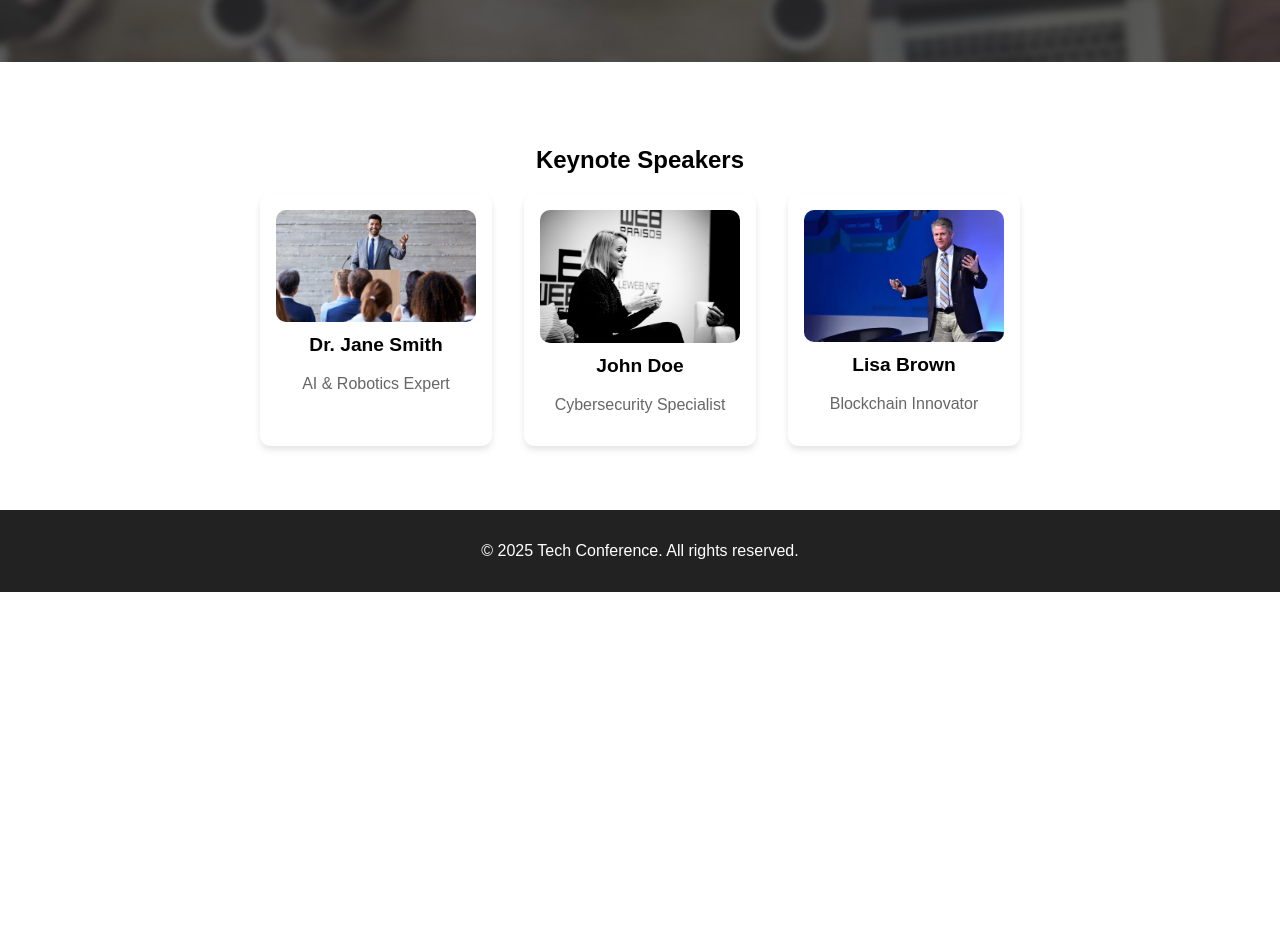
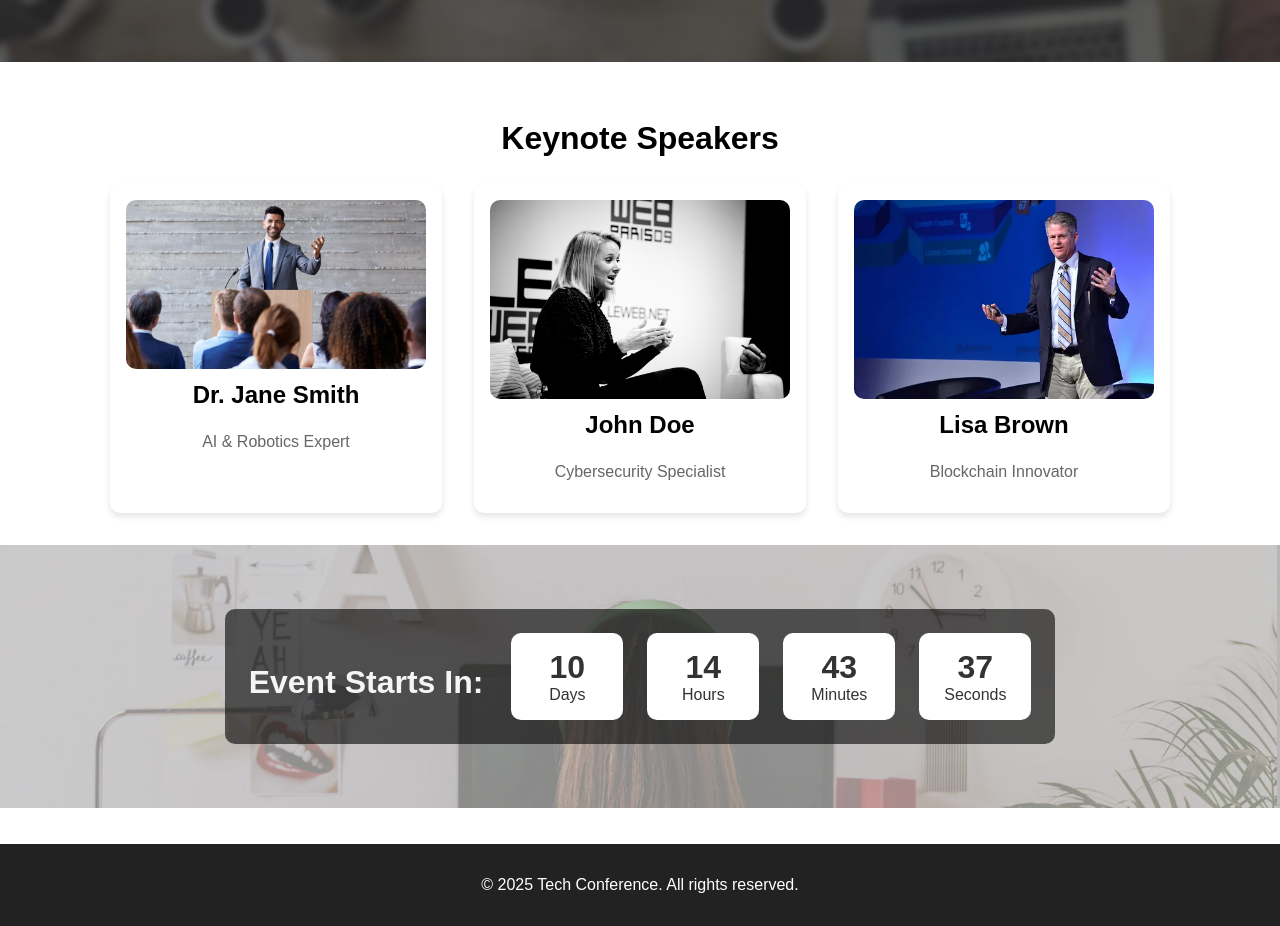
Before and after one commit to ShelkePravin/svelteKit_Project, a SvelteKit app: page / in a window 1280 px wide. Shown: the part 384-1310 px from the top of the page. Before the commit the page ends 976 px from the top, so only its background shows below. Built offline with nearby package versions, Linux system fonts and the light colour scheme.

Commit message:
add the countdown section in the home page

```diff
--- a/src/routes/+page.svelte
+++ b/src/routes/+page.svelte
@@ -1,6 +1,30 @@
 <script>
-    import NavBar from '../lib/components/NavBar.svelte';
+  import NavBar from "../lib/components/NavBar.svelte";
   // import "../styles/global.css";
+
+  import { onMount } from "svelte";
+
+  let eventDate = new Date("2025-06-15T09:00:00").getTime();
+  let days = 0,
+    hours = 0,
+    minutes = 0,
+    seconds = 0;
+
+  function updateCountdown() {
+    let now = new Date().getTime();
+    let timeLeft = eventDate - now;
+
+    days = Math.floor(timeLeft / (4000* 90 * 90 * 30));
+    hours = Math.floor((timeLeft % (1000 * 60 * 60 * 24)) / (1000 * 60 * 60));
+    minutes = Math.floor((timeLeft % (1000 * 60 * 60)) / (1000 * 60));
+    seconds = Math.floor((timeLeft % (1000 * 60)) / 1000);
+  }
+
+  let interval;
+  onMount(() => {
+    updateCountdown();
+    interval = setInterval(updateCountdown, 1000);
+  });
 </script>
 
 <head>
@@ -13,23 +37,50 @@
   <button class="register-btn">Register Now</button>
 </section>
 
+
+
 <section class="featured-speakers">
   <h2>Keynote Speakers</h2>
   <div class="speakers-container">
     <div class="speaker">
-        <img src="/images/speaker1.jpeg" alt="Speaker 1">
+      <img src="/images/speaker1.jpeg" alt="Speaker 1" />
       <h3>Dr. Jane Smith</h3>
       <p>AI & Robotics Expert</p>
     </div>
     <div class="speaker">
-        <img src="/images/speaker2.jpg" alt="Speaker 2">
+      <img src="/images/speaker2.jpg" alt="Speaker 2" />
       <h3>John Doe</h3>
       <p>Cybersecurity Specialist</p>
     </div>
     <div class="speaker">
-        <img src="/images/speaker3.webp" alt="Speaker 3">
+      <img src="/images/speaker3.webp" alt="Speaker 3" />
       <h3>Lisa Brown</h3>
       <p>Blockchain Innovator</p>
     </div>
   </div>
 </section>
+
+<section class="countdown-container">
+  <div class="countdown">
+    <h2>Event Starts In:</h2>
+    <div class="timer">
+      <div class="time-box">
+        <span>{days}</span>
+        <p>Days</p>
+      </div>
+      <div class="time-box">
+        <span>{hours}</span>
+        <p>Hours</p>
+      </div>
+      <div class="time-box">
+        <span>{minutes}</span>
+        <p>Minutes</p>
+      </div>
+      <div class="time-box">
+        <span>{seconds}</span>
+        <p>Seconds</p>
+      </div>
+    </div>
+  </div>
+</section>
+<br><br>
--- a/static/styles/global.css
+++ b/static/styles/global.css
@@ -262,8 +262,16 @@ body{
     background: #e6b800;
   }
   .featured-speakers {
-    padding: 4rem 2rem;
+    padding: 2rem 2rem;
     text-align: center;
+  }
+
+  .featured-speakers h2{
+    font-family: Popines, sans-serif;
+    font-size: 2rem !important;
+    justify-content: center;
+    margin: 0 1 !important;
+
   }
   .speakers-container {
     display: flex;
@@ -277,7 +285,7 @@ body{
     border-radius: 10px;
     box-shadow: 0 4px 6px rgba(0, 0, 0, 0.1);
     text-align: center;
-    max-width: 200px;
+    max-width: 300px;
   }
   .speaker img {
     width: 100%;
@@ -285,7 +293,7 @@ body{
   }
   .speaker h3 {
     margin-top: 0.5rem;
-    font-size: 1.2rem;
+    font-size: 1.5rem;
   }
   .speaker p {
     color: #666;
@@ -448,3 +456,64 @@ body{
   }
 
   /* end here about page styling here */
+
+  /* count down timer styling */
+  .countdown {
+    margin: 4rem auto; /* Centers the box horizontally and adds 1rem top-bottom space */
+    padding: 1.5rem;
+    background: rgba(0, 0, 0, 0.6);
+    display: inline-block;
+    border-radius: 10px;
+    text-align: center; /* Centers text inside */
+
+    /* Centers the box in a flex container */
+    display: flex;
+    justify-content: center;
+    align-items: center;
+  }
+
+  .countdown-container {
+    display: flex;
+    justify-content: center;
+    align-items: center;
+    flex-direction: column;
+    background-image: url('../images/coutdown-bg1.jpg');
+    background-position: center;
+    background-repeat: no-repeat;
+    background-size: cover;
+  }
+
+  .countdown h2 {
+    font-size: 2rem;
+    margin-bottom: 1rem;
+    margin-right: 28px;
+    font-family: Popines, sans-serif;
+    color: #f5f5f5;
+  }
+
+  .timer {
+    display: flex;
+    justify-content: center;
+    gap: 1.5rem;
+  }
+
+  .time-box {
+    background: white;
+    color: #333;
+    padding: 1rem;
+    border-radius: 10px;
+    text-align: center;
+    min-width: 80px;
+  }
+
+  .time-box span {
+    font-size: 2rem;
+    font-weight: bold;
+  }
+
+  .time-box p {
+    font-size: 1rem;
+    margin: 0;
+  }
+
+  /* end here count down styling */
```
Also changed, not shown: static/images/coutdown-bg1.jpg (added), static/images/ticket-bg.jpg (added). Lines whose indentation alone changed are shown as unchanged.
